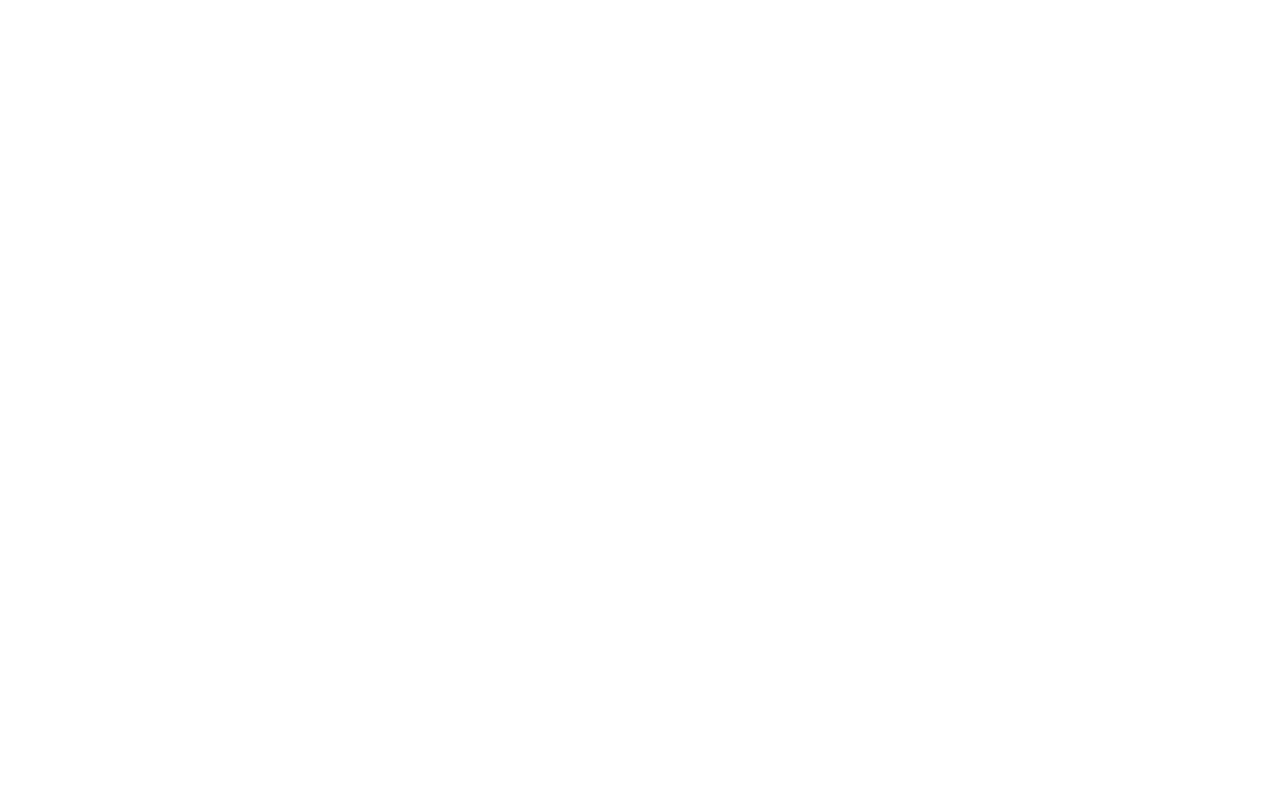
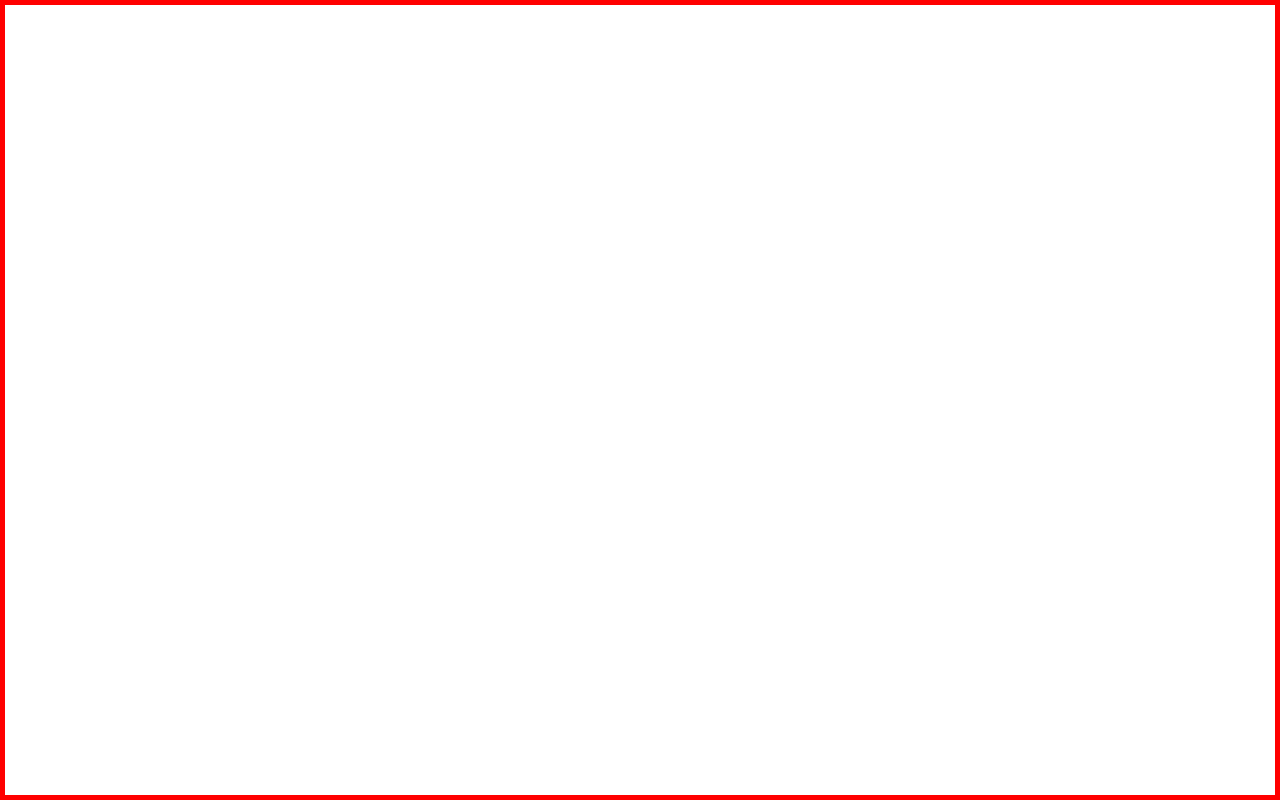
Before and after one commit to Marwa-Hodeib/Kickass, a website: page src/index.html in a window 1280 px wide. Drawn offline with Linux system fonts and the light colour scheme.

Commit message:
feat: make canvas take full screen size

```diff
--- a/src/index.js
+++ b/src/index.js
@@ -1,5 +1 @@
-const canvas = document.querySelector('canvas');
-
-
-canvas.width = innerWidth
-canvas.height = innerHeight
+const canvas = document.querySelector('canvas')
--- a/src/styles.css
+++ b/src/styles.css
@@ -1,3 +1,16 @@
+* {
+  margin: 0px;
+  padding: 0px;
+}
+
+html,
 body {
-  margin: 0px;
+  height: 100%;
 }
+
+canvas {
+  box-sizing: border-box;
+  border: 5px solid red;
+  height: 100%;
+  width: 100%;
+}
```
Also changed, not shown: src/index.html (+1 -1 lines).
